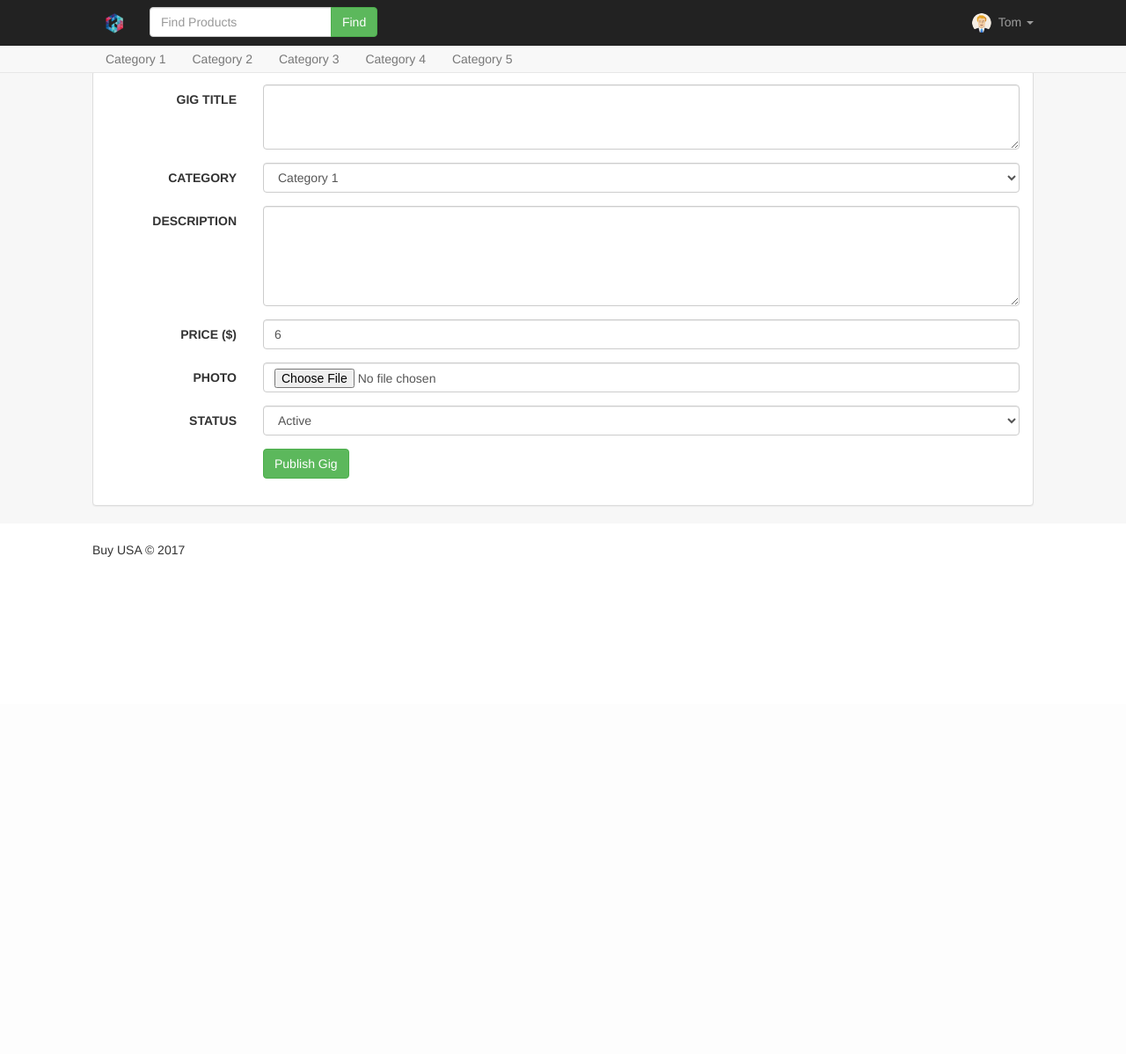
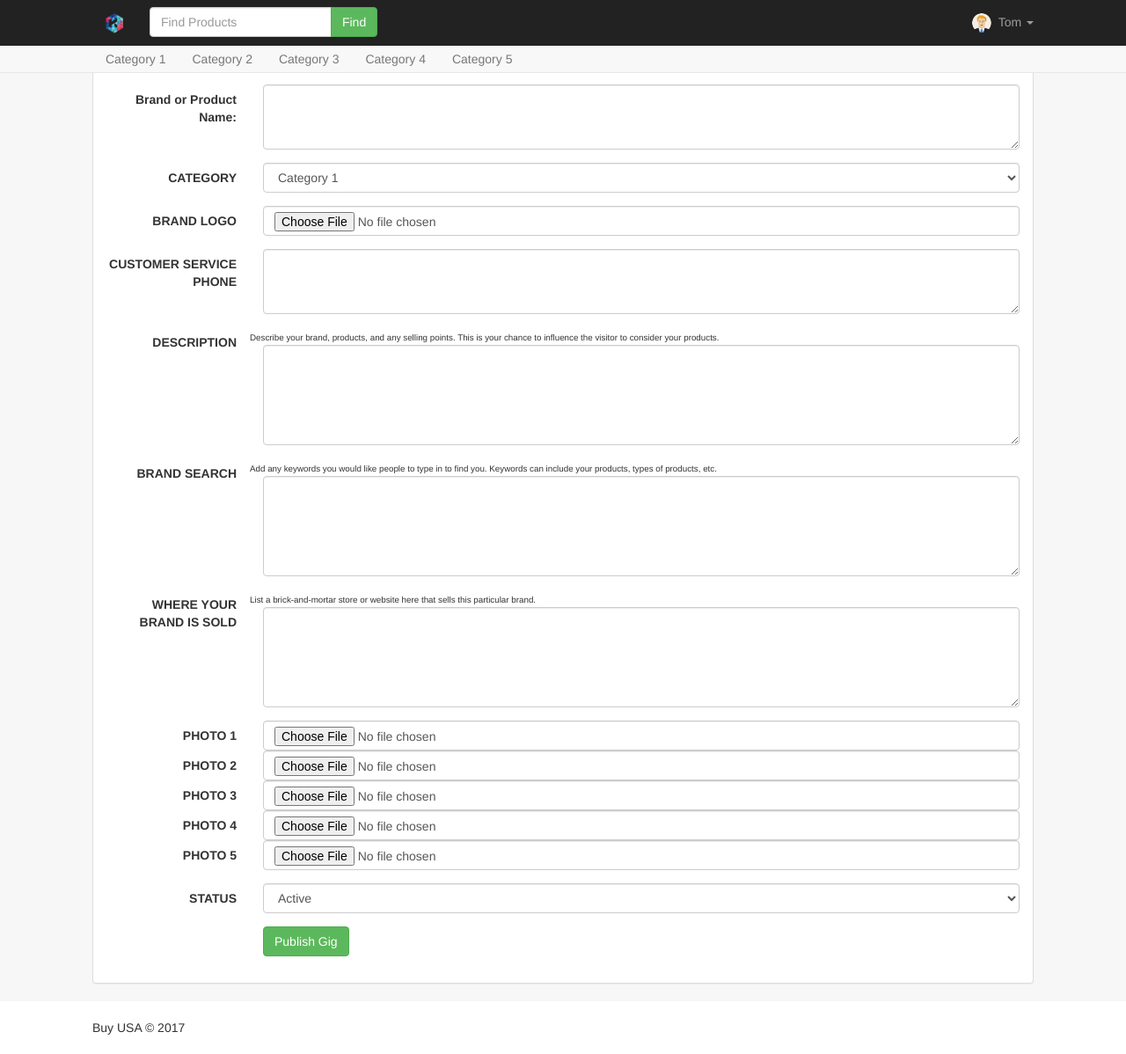
Before and after one commit to guolei1998/buyusa, a Django app: page /create_gig/ in a window 1280 px wide. Shown: the whole page at 88% size. Before the commit the page ends 633 px from the top, so only its background shows below. Run offline with Django 3.2, Linux system fonts and the light colour scheme; a user stored in the database is signed in; data comes from the database, SQL or seed files in the repository; both versions use the stored data as it was after the commit; some libraries are stand-ins or nearby versions.

Commit message:
updated create_gig

```diff
--- a/buyusaapp/forms.py
+++ b/buyusaapp/forms.py
@@ -4,4 +4,6 @@ from .models import Gig
 class GigForm(ModelForm):
     class Meta:
         model = Gig
-        fields = ['title', 'category', 'description', 'price', 'photo', 'status']
+        # *** BEGIN - Update fields - TCG - 1/28/18 ***
+        # fields = ['title', 'category', 'description', 'price', 'photo', 'status']
+        fields = ['title', 'category', 'description', 'BrandLogo', 'BrandLink', 'BrandCustomerServicePhone', 'BrandSearch', 'BrandWhereToBuy', 'price', 'photo', 'BrandPicture2', 'BrandPicture3', 'BrandPicture4', 'BrandPicture5', 'status']
--- a/buyusaapp/templates/create_gig.html
+++ b/buyusaapp/templates/create_gig.html
@@ -17,7 +17,7 @@
                 {% csrf_token %}
 
                 <div class="form-group">
-                    <label class="col-sm-2 control-label">GIG TITLE</label>
+                    <label class="col-sm-2 control-label">Brand or Product Name:</label>
                     <div class="col-sm-10">
                         <textarea rows="3" class="form-control" name="title"></textarea>
                     </div>
@@ -34,22 +34,86 @@
                         </select>
                     </div>
                 </div>
-                <div class="form-group">
-                    <label class="col-sm-2 control-label">DESCRIPTION</label>
-                    <div class="col-sm-10">
-                        <textarea rows="5" class="form-control" name="description"></textarea>
-                    </div>
-                </div>
+                <!-- > *** BEGIN - Removed for BuyUSA - TCG - 1/28/18 *** -->
+                <!--
                 <div class="form-group">
                     <label class="col-sm-2 control-label">PRICE ($)</label>
                     <div class="col-sm-10">
                         <input type="number" class="form-control" value="6" name="price">
                     </div>
                 </div>
+                -->
+                <!-- *** END - Removed for BuyUSA - TCG - 1/28/18 *** -->
+
+                <!-- *** Added new fields - TCG - 1/28/18 ***
+                    BrandName >>> title
+                    BrandLogo
+                    BrandLink
+                    BrandDescription (1000 characters - basic html - no JS) >>> description
+                    BrandSearch (1000 characters - no html)
+                    BrandWhereToBuy (200 characters - no html)
+                    BrandPicture1 >>> photo
+                    BrandPicture2
+                    BrandPicture3
+                    BrandPicture4
+                    BrandPicture5
+                    BrandCategory >>> category
+                    BrandCustomerServicePhone
+                -->
+
                 <div class="form-group">
-                    <label class="col-sm-2 control-label">PHOTO</label>
+                    <label class="col-sm-2 control-label">BRAND LOGO</label>
+                    <div class="col-sm-10">
+                        <input type="file" class="form-control" name="BrandLogo">
+                    </div>
+                </div>
+                <div class="form-group">
+                        <label class="col-sm-2 control-label">CUSTOMER SERVICE PHONE</label>
+                        <div class="col-sm-10">
+                            <textarea rows="3" class="form-control" name="BrandCustomerServicePhone"></textarea>
+                        </div>
+                    </div>
+                <div class="form-group">
+                    <label class="col-sm-2 control-label">DESCRIPTION</label>
+                    <span style="text-decoration: italic; font-size: .7em;">Describe your brand, products, and any selling points. This is your chance to influence the visitor to consider your products.</span>
+                    <div class="col-sm-10">
+                        <textarea rows="5" class="form-control" name="description"></textarea>
+                    </div>
+                </div>
+                <div class="form-group">
+                    <label class="col-sm-2 control-label">BRAND SEARCH</label>
+                    <span style="text-decoration: italic; font-size: .7em;">Add any keywords you would like people to type in to find you. Keywords can include your products, types of products, etc.</span>
+                    <div class="col-sm-10">
+                        <textarea rows="5" class="form-control" name="BrandSearch"></textarea>
+                    </div>
+                </div>
+                <div class="form-group">
+                    <label class="col-sm-2 control-label">WHERE YOUR BRAND IS SOLD</label>
+                    <span style="text-decoration: italic; font-size: .7em;">List a brick-and-mortar store or website here that sells this particular brand.</span>
+                    <div class="col-sm-10">
+                        <textarea rows="5" class="form-control" name="BrandWhereToBuy"></textarea>
+                    </div>
+                </div>
+                <div class="form-group">
+                    <label class="col-sm-2 control-label">PHOTO 1</label>
                     <div class="col-sm-10">
                         <input type="file" class="form-control" name="photo">
+                    </div>
+                    <label class="col-sm-2 control-label">PHOTO 2</label>
+                    <div class="col-sm-10">
+                        <input type="file" class="form-control" name="BrandPicture2">
+                    </div>
+                    <label class="col-sm-2 control-label">PHOTO 3</label>
+                    <div class="col-sm-10">
+                        <input type="file" class="form-control" name="BrandPicture3">
+                    </div>
+                    <label class="col-sm-2 control-label">PHOTO 4</label>
+                    <div class="col-sm-10">
+                        <input type="file" class="form-control" name="BrandPicture4">
+                    </div>
+                    <label class="col-sm-2 control-label">PHOTO 5</label>
+                    <div class="col-sm-10">
+                        <input type="file" class="form-control" name="BrandPicture5">
                     </div>
                 </div>
                 <div class="form-group">
--- a/buyusaapp/templates/my_gigs.html
+++ b/buyusaapp/templates/my_gigs.html
@@ -9,7 +9,7 @@
                 <tr>
                   <th>
                     <th>Gig Title</th>
-                    <th>Price ($)</th>
+                    <!-- <th>Price ($)</th> -->
                     <th>Status</th>
                   </th>
                 </tr>
@@ -19,7 +19,7 @@
                     <tr>
                         <td>{{ forloop.counter }}</td>
                         <td><a href="{% url 'edit_gig' gig.id%}">{{ gig.title }}</a></td>
-                        <td>{{ gig.price }}</td>
+                        <!-- <td>{{ gig.price }}</td> -->
                         <td>{% if gig.status %}Active {% else %} Disabled {% endif %}</td>
                     </tr>
                 {% endfor %}
```
Also changed, not shown: buyusaapp/templates/gig_detail.html (+2 -6 lines), buyusaapp/migrations/0031_auto_20180128_0021.py (added), db.sqlite3.
